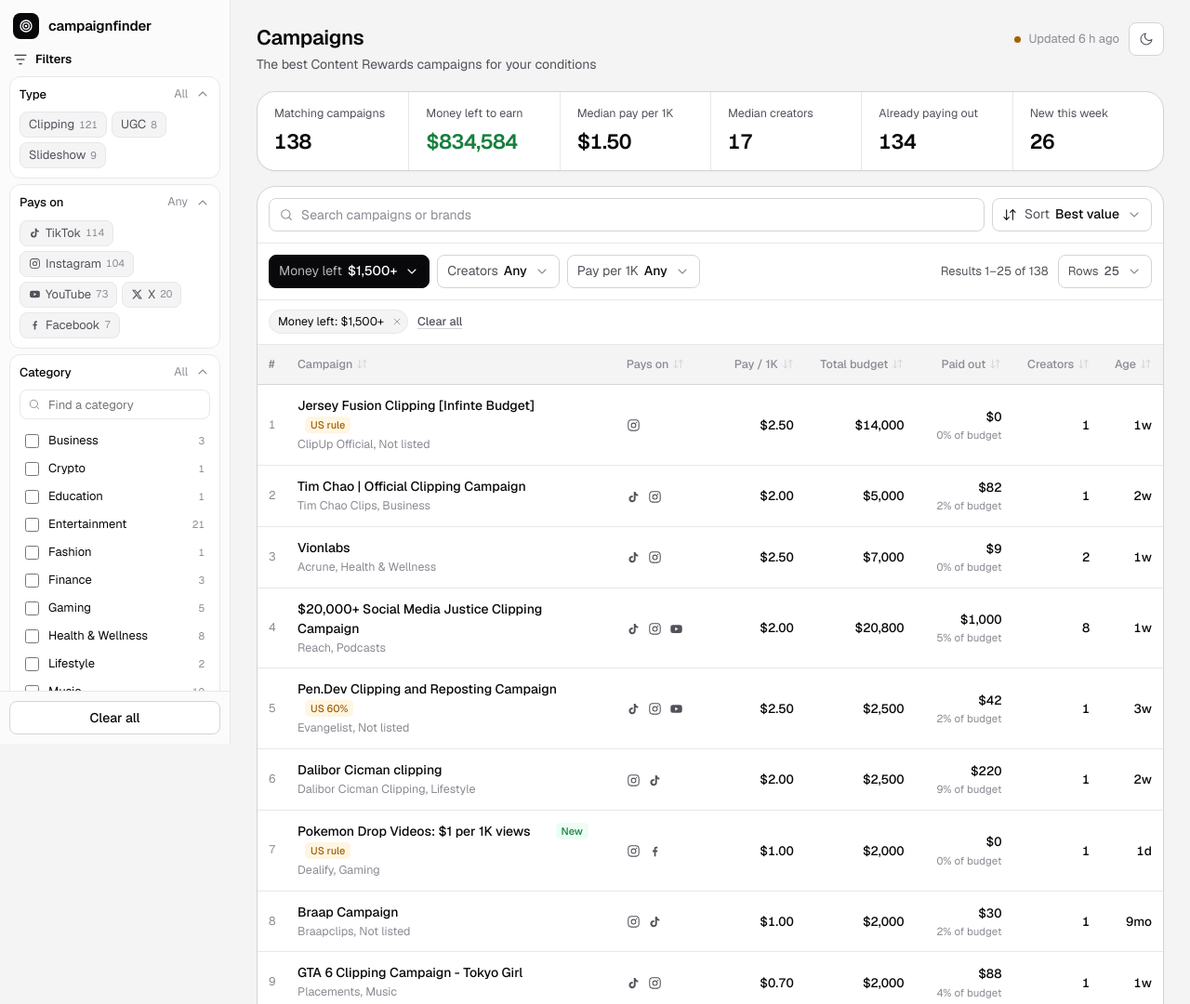
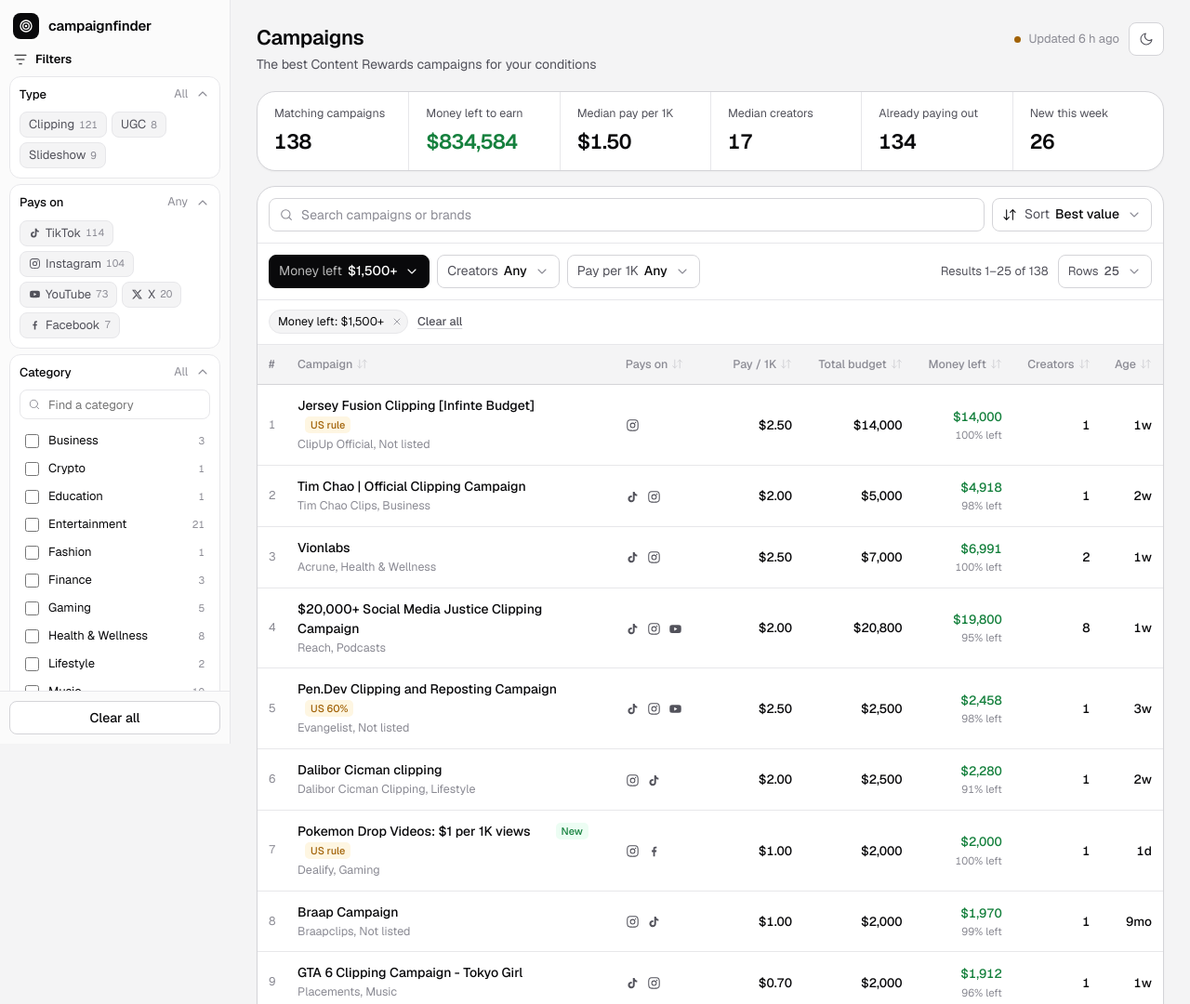
Before and after one commit to Usiju-Peter/campaign-finder, a website: page public/index.html in a window 1280 px wide. Shown: the top 1080 px of the page at 93% size. Drawn offline with nearby package versions, Linux system fonts and the light colour scheme.

Commit message:
Table: Money left column (green, with % of budget left) instead of Paid out
Co-Authored-By: Claude Opus 5.5 <noreply@anthropic.com>

```diff
--- a/public/index.html
+++ b/public/index.html
@@ -324,7 +324,7 @@
     td.name .m-plats { display: inline-flex; gap: 6px; margin-top: 4px; color: var(--text-3); }
     td.name .m-plats svg { width: 12px; height: 12px; fill: currentColor; }
     td.name .badge { margin-left: 4px; font-size: 10px; line-height: 16px; }
-    td.pays, th[data-k="platforms"], td.hide-m, th[data-k="paid"], th[data-k="age_days"] { display: none !important; }
+    td.pays, th[data-k="platforms"], td.hide-m, th[data-k="left"], th[data-k="age_days"] { display: none !important; }
     td .sub.m-only { display: block; }
     th[data-k="rate"], td[data-l="Pay / 1K"] { width: 58px; }
     th[data-k="budget"], td[data-l="Total budget"] { width: 84px; }
@@ -349,7 +349,7 @@
     th:first-child, td.rank, th[data-k="campaign"], td.name { scroll-snap-align: none !important; }
     th[data-k="platforms"] { scroll-snap-align: start; }
     table { table-layout: auto !important; min-width: 720px; }
-    td.pays, th[data-k="platforms"], td.hide-m, th[data-k="paid"], th[data-k="age_days"] { display: table-cell !important; }
+    td.pays, th[data-k="platforms"], td.hide-m, th[data-k="left"], th[data-k="age_days"] { display: table-cell !important; }
     td .sub.m-only { display: none !important; }
     td.name .m-plats { display: none !important; }
     th, td { padding: 11px 10px !important; scroll-snap-align: start; }
@@ -366,6 +366,7 @@
   }
   .swipe-hint { display: none; padding: 8px 12px 0; color: var(--text-3); font-size: 12px; }
   @media (prefers-reduced-motion: reduce) { * { transition: none !important; } }
+  td.money { color: var(--money); }
 </style>
 </head>
 <body>
@@ -468,7 +469,7 @@
     minRate: { label: 'Pay per 1K', opts: [null, 1, 1.5, 2, 3], fmt: (v) => rateF.format(v) + '+', test: (r, v) => r.rate >= v && !r.per_post },
   };
   const COLS = [['rank', '#', 'l'], ['campaign', 'Campaign', 'l'], ['platforms', 'Pays on', 'l'], ['rate', 'Pay / 1K'], ['budget', 'Total budget'],
-    ['paid', 'Paid out'], ['creators', 'Creators'], ['age_days', 'Age']];
+    ['left', 'Money left'], ['creators', 'Creators'], ['age_days', 'Age']];
   const SORTS = [['left_per_creator:desc', 'Best value'], ['left:desc', 'Most money left'], ['budget:desc', 'Biggest budget'], ['paid:desc', 'Paid out most'], ['creators:asc', 'Fewest creators'], ['rate:desc', 'Highest pay per 1K'],
     ['max_payout:desc', 'Highest max per clip'], ['age_days:asc', 'Newest'], ['spent_per_day:desc', 'Paying out fastest']];
   const DEF = { q: '', types: [], plats: [], cats: [], minLeft: 1500, maxCr: null, minRate: null, sort: [['left_per_creator', 'desc']], page: 1, size: 25,
@@ -695,8 +696,8 @@
       tb.append(el('tr', {}, el('td', { class: 'rank', text: String(start + i + 1) }), name,
         el('td', { class: 'l pays', 'data-l': 'Pays on' }, r.platforms ? pl : el('span', { class: 'muted', text: '—' })),
         n('rate', r.per_post ? 'Per post' : rateF.format(r.rate), 'Pay / 1K'),
-        (() => { const c = n('budget', money.format(r.budget), 'Total budget'); c.append(el('span', { class: 'sub m-only', text: `${money.format(r.paid)} paid` })); return c; })(),
-        (() => { const c = n('paid', money.format(r.paid), 'Paid out', 'hide-m'); const pct = r.budget ? Math.round(100 * r.paid / r.budget) : 0; c.append(el('span', { class: 'sub', text: `${pct}% of budget` })); return c; })(),
+        (() => { const c = n('budget', money.format(r.budget), 'Total budget'); c.append(el('span', { class: 'sub m-only', text: `${money.format(r.left)} left` })); return c; })(),
+        (() => { const c = n('left', money.format(r.left), 'Money left', 'hide-m money'); const pct = r.budget ? Math.round(100 * r.left / r.budget) : 0; c.append(el('span', { class: 'sub', text: `${pct}% left` })); return c; })(),
         n('creators', intF.format(r.creators), 'Creators'), n('age_days', ageText(r), 'Age', 'hide-m')));
     });
     $('range').textContent = list.length ? `Results ${intF.format(start + 1)}–${intF.format(start + view.length)} of ${intF.format(list.length)}` : 'No results';
```
